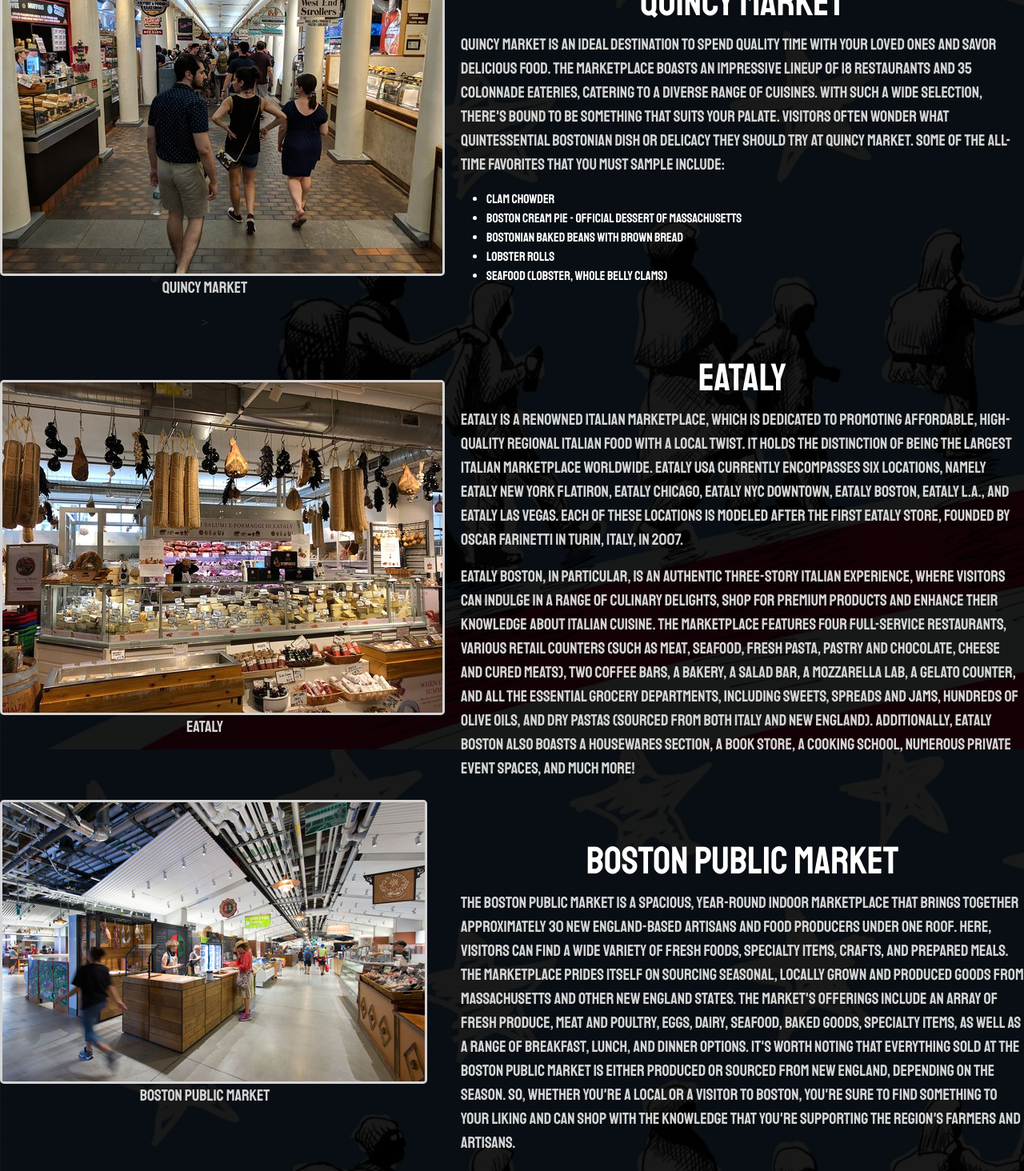
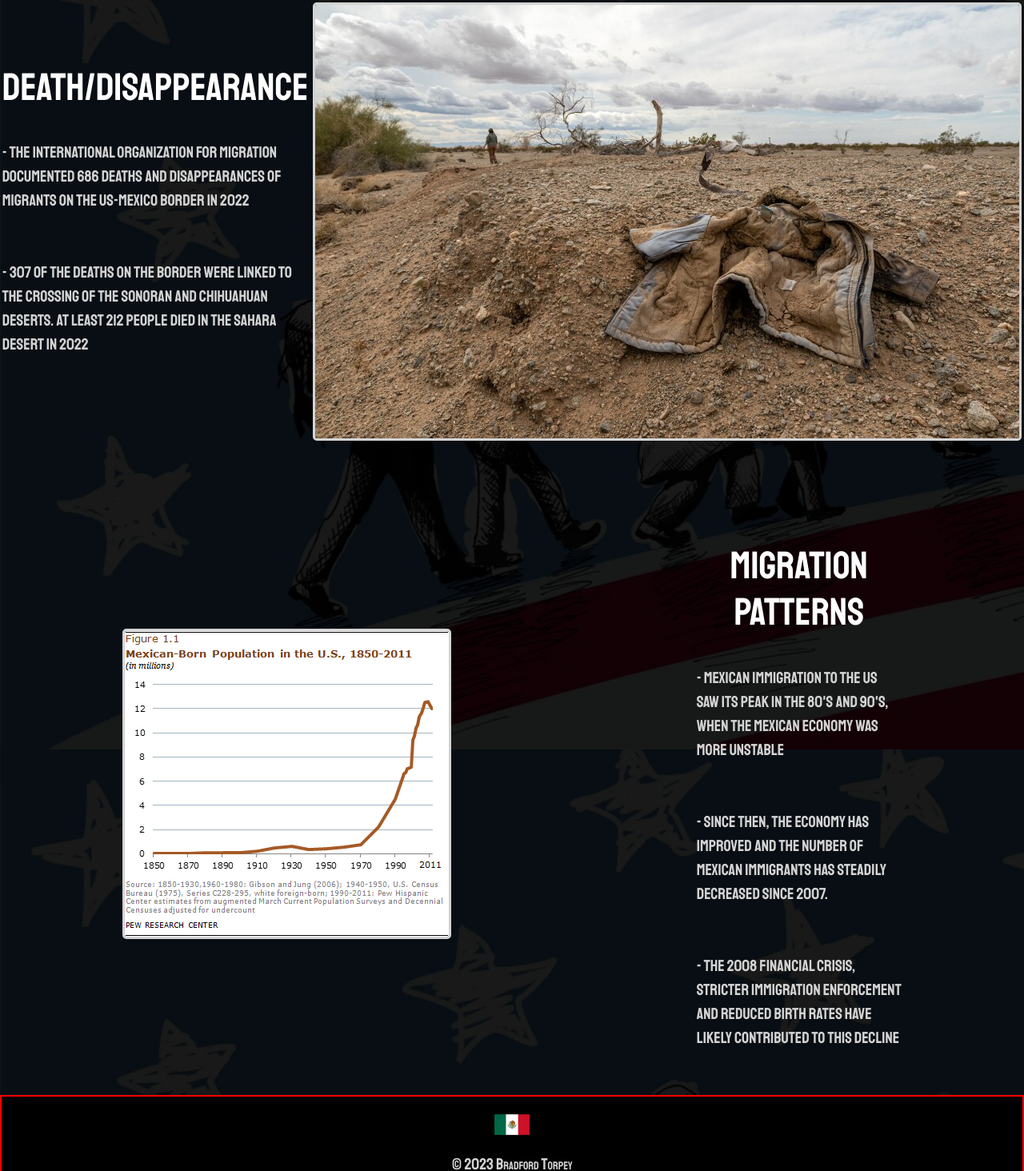
Before and after one commit to biffmalibu/MXSite, a plain HTML site: page map.html in a window 1280 px wide. Shown: the part 1223-2687 px from the top of the page at 80% size. Drawn offline with nearby package versions, Linux system fonts and the light colour scheme; some packages are replaced by stand-ins of ours; a script that the page names is missing.

Commit message:
Update Map

```diff
--- a/map.html
+++ b/map.html
@@ -61,63 +61,41 @@
 
 	<main>
 		<h1>Map of Immigration</h2>
+		<p id="mainp">This map shows a variety of different travel routes migrates will take to get to the US. Many of the routes are very dangerous. Some routes involve journeys of over 2,000 miles</p>
 		<div class="container">
 			<div class="item">
 				<a href="https://www.businessinsider.com/worlds-most-popular-migrant-routes-in-maps-2017-12?op=0#central-america-3" target="_blank"><img src="images/map.webp" alt=""></a>
 			</div>
 		</div>
-		<h1>Great Food Spots</h1>
+		<h1>Dangers</h1>
 		<!-- Aside on the left side -->
-		<aside>
-			<!-- Image container -->
-			<div class="sd-img-container">
-				<div class="image">
-					<a href="https://www.quincy-market.com/" target="_blank"><img src="images/quincy-market.jpg" alt=""></a>
-					<p>Quincy Market</p>>
+
+			<!-- Info Container -->
+			<div class="div-container">
+				<div class="div-item">
+					<h1>Death/Disappearance</h1>
+					<p><br>- The International Organization for Migration documented 686 deaths and disappearances of migrants on the US-Mexico border in 2022 <br><br><br>
+					  - 307 of the deaths on the border were linked to the crossing of the Sonoran and Chihuahuan Deserts. At least 212 people died in the Sahara Desert in 2022<br><br><br>
+					</p>
 				</div>
-				<div class="image">
-					<a href="https://www.eataly.com/us_en/" target="_blank"><img src="images/eataly.jpg" alt=""></a>
-					<p>Eataly</p>
-				</div>
-				<div class="image">
-					<a href="https://bostonpublicmarket.org/" target="_blank">
-						<img src="images/_MG_7042.jpg" alt="">
-					</a>
-					<p>Boston Public Market</p>
+				<div class="div-item">
+					<img src="images/mapimg1.jfif" alt="">
 				</div>
 			</div>
-			<!-- End Image Container -->
+			<div class="div-container">
+				<div class="div-item">
+					<img src="images/pewrsrch.png" alt="">
+				</div>
+				<div class="div-item">
+					<h1>Migration Patterns</h1>
+					<p><br>- Mexican immigration to the US saw its peak in the 80's and 90's, when the Mexican economy was more unstable<br><br><br>
+					- Since then, the economy has improved and the number of Mexican immigrants has steadily decreased since 2007.<br><br><br>
+				- The 2008 financial crisis, stricter immigration enforcement and reduced birth rates have likely contributed to this decline</p>
 
-		</aside>
-		<!-- Section on the right side -->
-		<section>
-			<!-- Info Container -->
-			<div class="info-container">
-				<div class="info-item">
-					<h1>Quincy Market</h1>
-					<p>Quincy Market is an ideal destination to spend quality time with your loved ones and savor delicious food. The marketplace boasts an impressive lineup of 18 restaurants and 35 colonnade eateries, catering to a diverse range of cuisines. With such a wide selection, there's bound to be something that suits your palate. Visitors often wonder what quintessential Bostonian dish or delicacy they should try at Quincy Market. Some of the all-time favorites that you must sample include:</p>
-						<ul>
-							<li>Clam Chowder</li>
-							<li>Boston cream pie - official dessert of Massachusetts</li>
-							<li>Bostonian baked beans with brown bread</li>
-							<li>Lobster rolls</li>
-							<li>Seafood (lobster, whole belly clams)</li>
-						</ul>
-				</div>
-				<div class="info-item">
-					<h1>Eataly</h1>
-					<p>Eataly is a renowned Italian marketplace, which is dedicated to promoting affordable, high-quality regional Italian food with a local twist. It holds the distinction of being the largest Italian marketplace worldwide. Eataly USA currently encompasses six locations, namely Eataly New York Flatiron, Eataly Chicago, Eataly NYC Downtown, Eataly Boston, Eataly L.A., and Eataly Las Vegas. Each of these locations is modeled after the first Eataly store, founded by Oscar Farinetti in Turin, Italy, in 2007. </p>
-
-					<p>Eataly Boston, in particular, is an authentic three-story Italian experience, where visitors can indulge in a range of culinary delights, shop for premium products and enhance their knowledge about Italian cuisine. The marketplace features four full-service restaurants, various retail counters (such as meat, seafood, fresh pasta, pastry and chocolate, cheese and cured meats), two coffee bars, a bakery, a salad bar, a mozzarella lab, a gelato counter, and all the essential grocery departments, including sweets, spreads and jams, hundreds of olive oils, and dry pastas (sourced from both Italy and New England). Additionally, Eataly Boston also boasts a housewares section, a book store, a cooking school, numerous private event spaces, and much more!</p>
-				</div>
-				<div class="info-item">
-					<h1>Boston Public Market</h1>
-					<p> The Boston Public Market is a spacious, year-round indoor marketplace that brings together approximately 30 New England-based artisans and food producers under one roof. Here, visitors can find a wide variety of fresh foods, specialty items, crafts, and prepared meals. The marketplace prides itself on sourcing seasonal, locally grown and produced goods from Massachusetts and other New England states. The Market's offerings include an array of fresh produce, meat and poultry, eggs, dairy, seafood, baked goods, specialty items, as well as a range of breakfast, lunch, and dinner options.
-It's worth noting that everything sold at the Boston Public Market is either produced or sourced from New England, depending on the season. So, whether you're a local or a visitor to Boston, you're sure to find something to your liking and can shop with the knowledge that you're supporting the region's farmers and artisans.</p>
 				</div>
 			</div>
 			<!-- End Info Container -->
-		</section>
+
   	<div><button onclick="topFunction()" id="cornerBtn" title="Go to top">Return To Top</button></div>
 	</main>
 	<!-- Return to top script -->
--- a/styles/map.css
+++ b/styles/map.css
@@ -22,45 +22,21 @@ main h1 {
 .item {
     flex-basis: 20%;
 }
-
-/* Aside Tags */
-aside {
-    width: 40%;
-    float: left;
-
-}
-aside p {
-    font-family: 'Staatliches', cursive;
+#mainp {
+    text-align: center;
 }
 
-/* Section */
-section {
-    width: 55%;
+/* Background container tags */
+.div-container {
+    padding: 5vh 0;
+    display: flex;
+    flex-direction: row;
+    justify-content: space-around;
+    align-items: center;
     float: right;
 }
-
-/* Image container tags */
-.sd-img-container {
-    padding: 5vh 0;
-    display: flex;
-    text-align: center;
-    flex-direction: column;
-}
-.image {
-    flex-basis: 30%;
-    padding-bottom: 60px;
-}
-
-/* Text container tags */
-.info-container {
-    padding: 5vh 0;
-    display: flex;
-    flex-direction: column;
-    justify-content: space-between;
-    height: 1613px;
-}
-.info-item {
-    flex-basis: 30%;
+.div-item {
+    flex-basis: 20%;
 }
 
 /* List formatting */
```
Also changed, not shown: challenges.html (+2 -2 lines), sources.html (+6 -2 lines), images/_MG_7042.jpg (deleted), images/eataly.jpg (deleted), images/mapimg1.jfif (added), images/pewrsrch.png (added), images/quincy-market.jpg (deleted).
